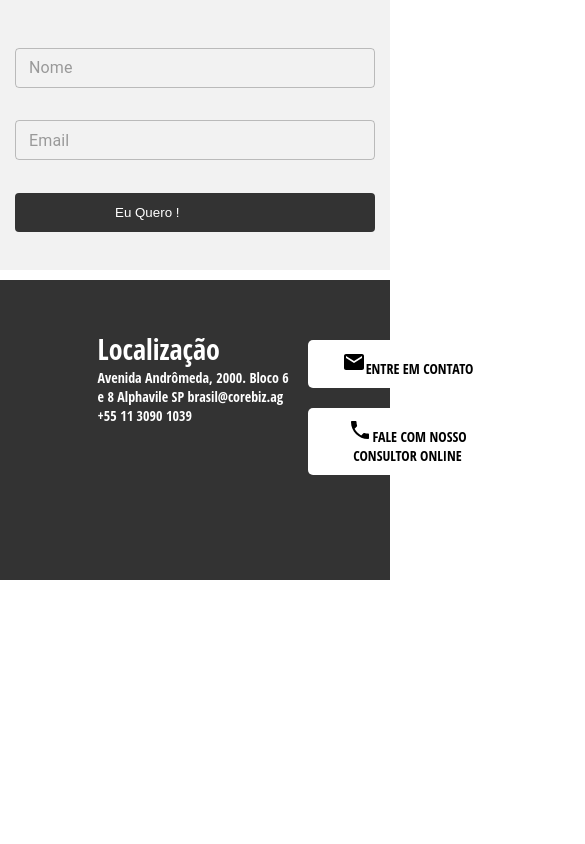
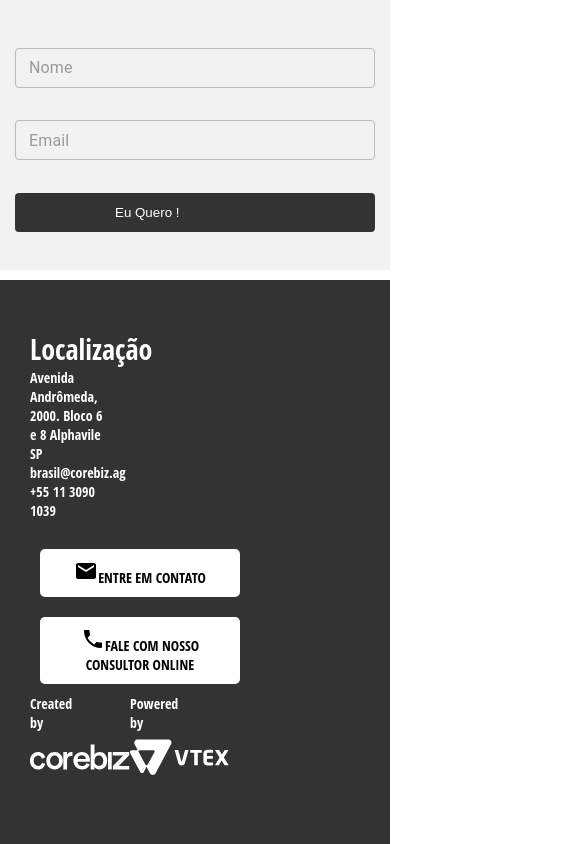
Before and after one commit to rodrigoazv/commerce-client, a React (Create React App) app: page / in a window 390 px wide. Shown: the part 743-1587 px from the top of the page, 585 px wide, since content can reach past the window. Before the commit the page ends 1323 px from the top, so only its background shows below. Built offline with nearby package versions, Linux system fonts and the light colour scheme; no server answers.

Commit message:
feat: resolve responsive and layout

```diff
--- a/src/components/Common/Card.tsx
+++ b/src/components/Common/Card.tsx
@@ -110,9 +110,9 @@ const Promo = styled.div`
   width: 0;
   height: 0;
   margin-left: 80%;
-  border-top: 70px solid #f8475f;
+  border-top: 40px solid #f8475f;
   border-bottom: 0px solid #f8475f;
-  border-left: 70px solid transparent;
+  border-left: 40px solid transparent;
 `;
 const PromoNone = styled.div`
   width: 0;
--- a/src/components/Layout/Footer.tsx
+++ b/src/components/Layout/Footer.tsx
@@ -18,21 +18,28 @@ export const ContainerLayout = styled.div`
   flex-direction: row;
   margin: 0 auto;
   @media (max-width: 1000px) {
-    width: 100vw;
+    height: auto;
   }
 `;
 
 export const ImageBanner = styled.div`
   width: 50%;
   margin: 0 auto;
+  @media (max-width: 1000px) {
+    margin: 0 30px;
+  }
 `;
 
 export const Wrap = styled.div`
   display: flex;
   justify-content: space-between;
   margin: 50px 0;
+  flex-wrap: wrap;
   p {
-    width: 200px;
+    width: 33%;
+  }
+  @media (max-width: 1000px) {
+    flex-direction: column;
   }
 `;
 
```
